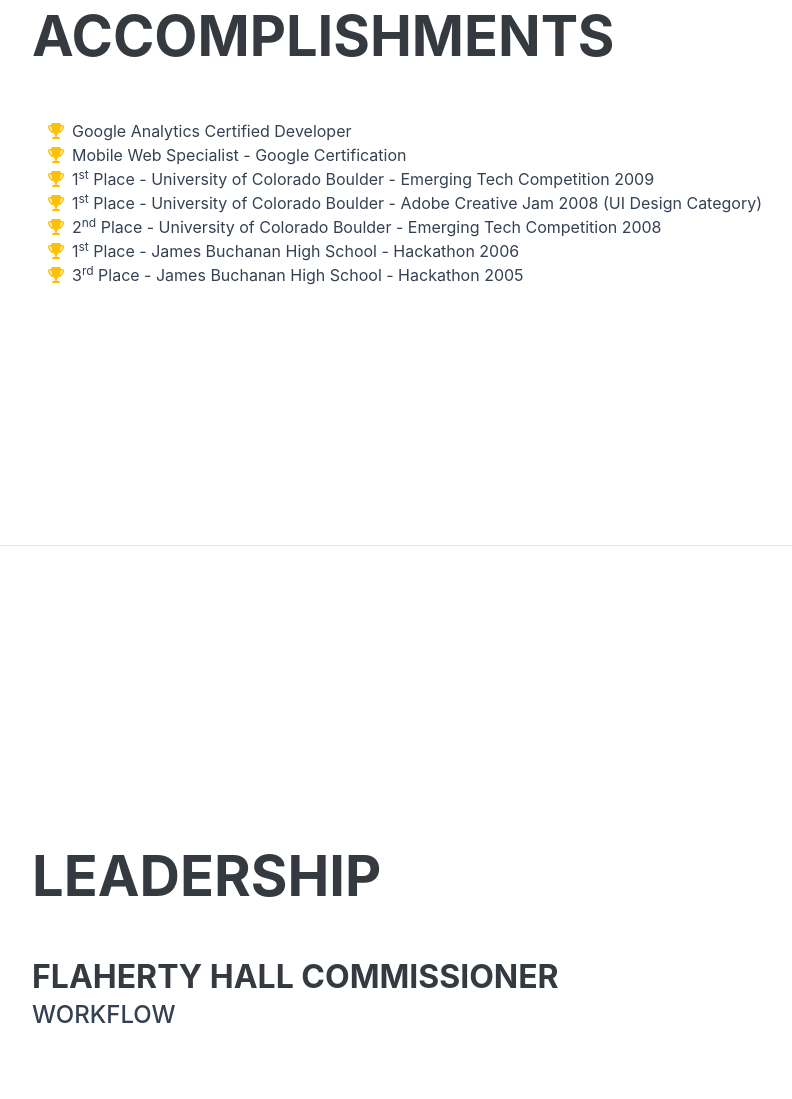
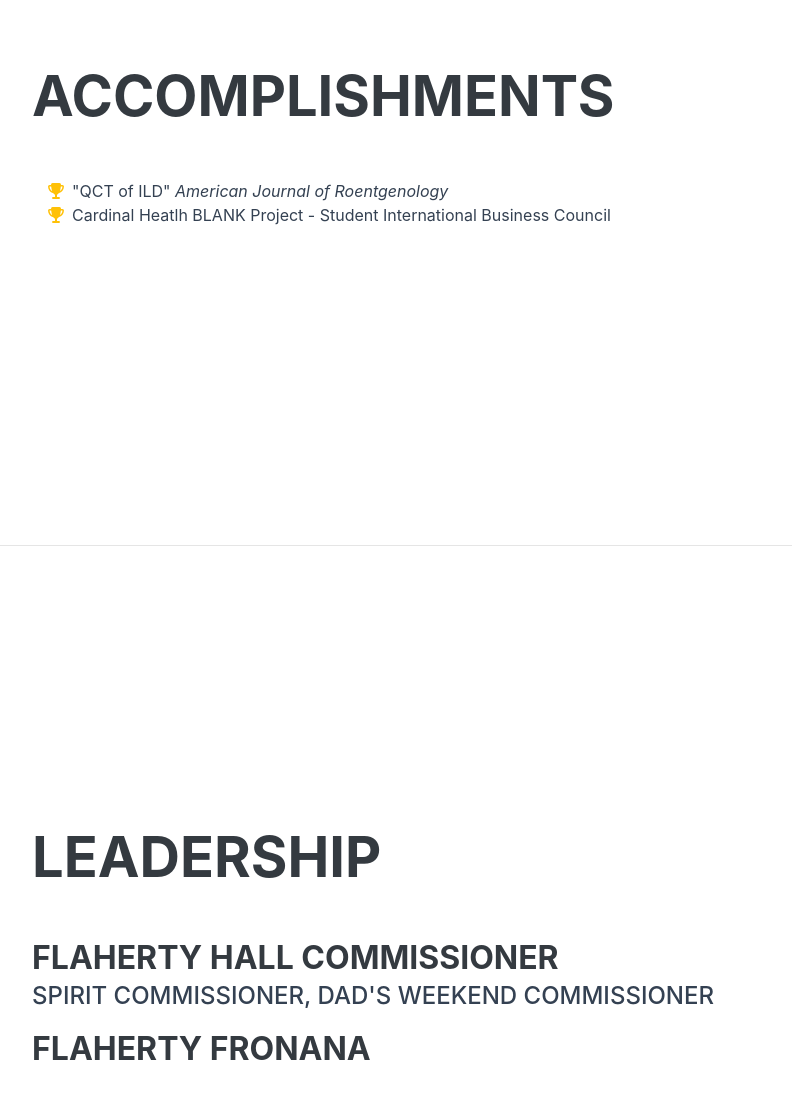
Before and after one commit to mbeinlich/mbeinlich.github.io, a website: page index.html in a window 1280 px wide. Shown: the part 2658-3757 px from the top of the page, without its empty margins (288-1080 px from the left). Drawn offline with nearby package versions, Linux system fonts and the light colour scheme; a web font is replaced by a local one.

Commit message:
2 accomplishments

```diff
--- a/index.html
+++ b/index.html
@@ -159,31 +159,11 @@
           <ul class="fa-ul mb-0">
             <li>
               <i class="fa-li fa fa-trophy text-warning"></i>
-              Google Analytics Certified Developer</li>
+              "QCT of ILD" <i>American Journal of Roentgenology</i></li>
             <li>
               <i class="fa-li fa fa-trophy text-warning"></i>
-              Mobile Web Specialist - Google Certification</li>
-            <li>
-              <i class="fa-li fa fa-trophy text-warning"></i>
-              1<sup>st</sup>
-              Place - University of Colorado Boulder - Emerging Tech Competition 2009</li>
-            <li>
-              <i class="fa-li fa fa-trophy text-warning"></i>
-              1<sup>st</sup>
-              Place - University of Colorado Boulder - Adobe Creative Jam 2008 (UI Design Category)</li>
-            <li>
-              <i class="fa-li fa fa-trophy text-warning"></i>
-              2<sup>nd</sup>
-              Place - University of Colorado Boulder - Emerging Tech Competition 2008</li>
-            <li>
-              <i class="fa-li fa fa-trophy text-warning"></i>
-              1<sup>st</sup>
-              Place - James Buchanan High School - Hackathon 2006</li>
-            <li>
-              <i class="fa-li fa fa-trophy text-warning"></i>
-              3<sup>rd</sup>
-              Place - James Buchanan High School - Hackathon 2005</li>
-          </ul>
+              Cardinal Heatlh BLANK Project - Student International Business Council</li>
+            </ul>
         </div>
       </section>
 
@@ -195,10 +175,14 @@
 
           <div class="resume-content mr-auto">
               <h3 class="mb-0"> Flaherty Hall Commissioner</h3>
+              <div class="subheading mb-3">Spirit Commissioner, Dad's Weekend Commissioner</div>
+            </div>
+
+           <div class="resume-content mr-auto">
+              <h3 class="mb-0"> Flaherty Fronana</h3>
             </div>
 
 
-          <div class="subheading mb-3">Workflow</div>
 
         </div>
       </section>
```
